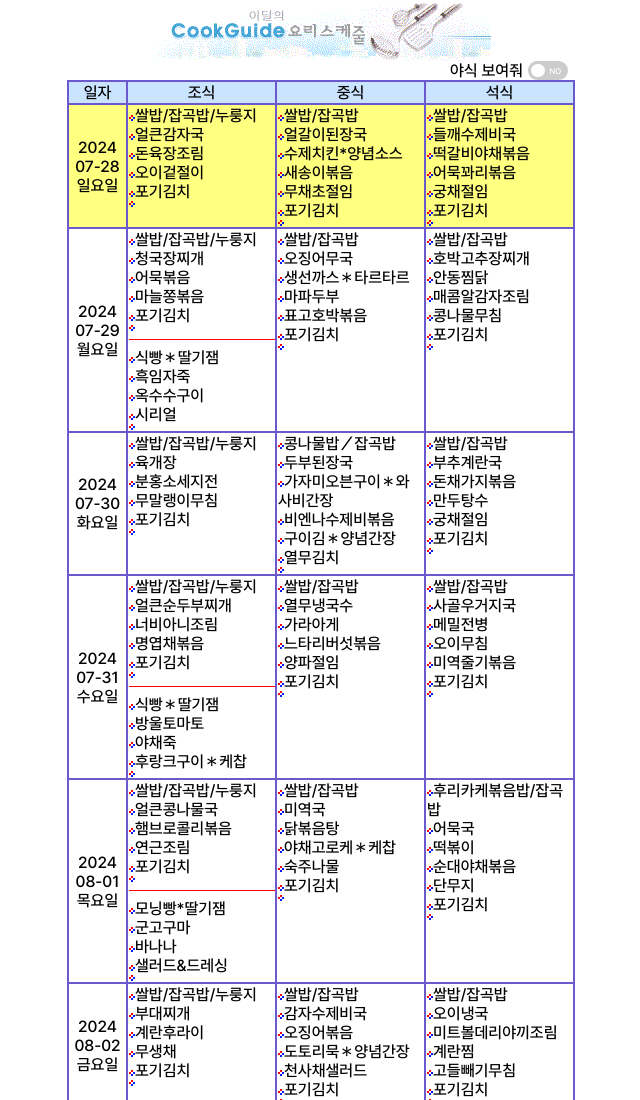
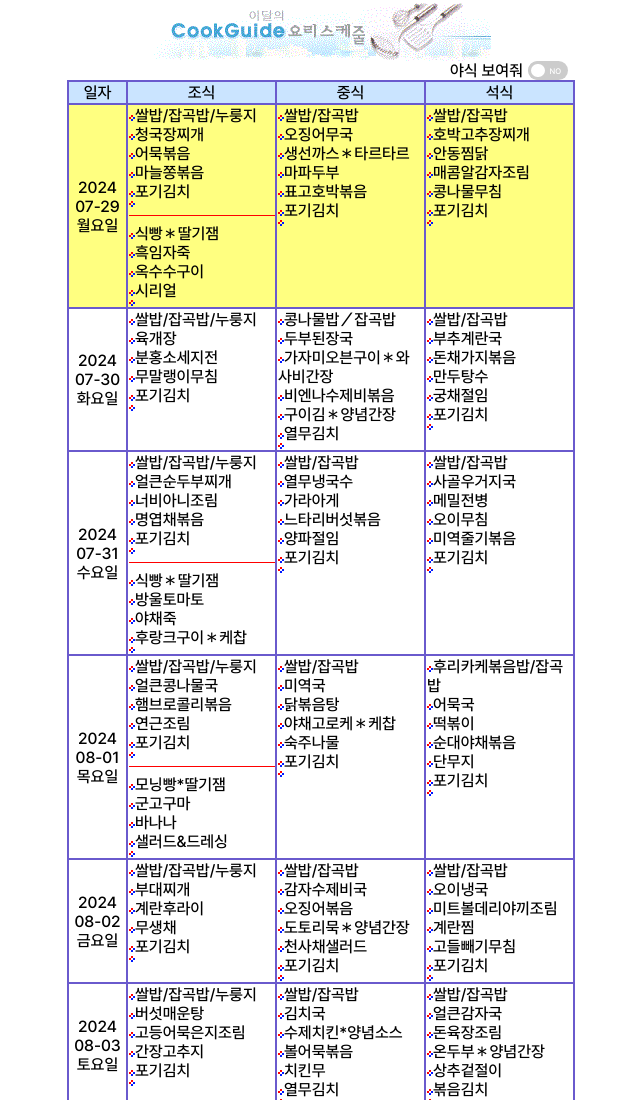
Before and after one commit to hsbap/hsbap.github.io, a plain HTML site: page index.html in a window 1280 px wide. Shown: the top 1100 px of the page, without its empty margins (319-959 px from the left). Drawn offline with Linux system fonts and the light colour scheme.

Commit message:
schedule update

```diff
--- a/index.html
+++ b/index.html
@@ -86,22 +86,6 @@ function send_form()
 				</tr>
 
 			    <tr height='20' valign='center' bgcolor=#FFFF80>
-			      <td height="22" align='center' valign="middle"
-				  style=''>
-				  2024<br>07-28<br>일요일</td>
-
-			      <td align='left' valign="top">
-<img src='/static/icon09.gif' width=6 height=6 border=0>쌀밥/잡곡밥/누룽지<BR><img src='/static/icon09.gif' width=6 height=6 border=0>얼큰감자국<BR><img src='/static/icon09.gif' width=6 height=6 border=0>돈육장조림<BR><img src='/static/icon09.gif' width=6 height=6 border=0>오이겉절이<BR><img src='/static/icon09.gif' width=6 height=6 border=0>포기김치<BR><img src='/static/icon09.gif' width=6 height=6 border=0>
-</td><td align='left' valign="top" >
-<img src='/static/icon09.gif' width=6 height=6 border=0>쌀밥/잡곡밥<BR><img src='/static/icon09.gif' width=6 height=6 border=0>얼갈이된장국<BR><img src='/static/icon09.gif' width=6 height=6 border=0>수제치킨*양념소스<BR><img src='/static/icon09.gif' width=6 height=6 border=0>새송이볶음<BR><img src='/static/icon09.gif' width=6 height=6 border=0>무채초절임<BR><img src='/static/icon09.gif' width=6 height=6 border=0>포기김치<BR><img src='/static/icon09.gif' width=6 height=6 border=0>
-</td>
-<td align='left' valign="top"> <img src='/static/icon09.gif' width=6 height=6 border=0>쌀밥/잡곡밥<BR><img src='/static/icon09.gif' width=6 height=6 border=0>들깨수제비국<BR><img src='/static/icon09.gif' width=6 height=6 border=0>떡갈비야채볶음<BR><img src='/static/icon09.gif' width=6 height=6 border=0>어묵꽈리볶음<BR><img src='/static/icon09.gif' width=6 height=6 border=0>궁채절임<BR><img src='/static/icon09.gif' width=6 height=6 border=0>포기김치<BR><img src='/static/icon09.gif' width=6 height=6 border=0>
-</td><td align='left' valign="top">
-<img src='/static/icon09.gif' width=6 height=6 border=0>쌀밥/잡곡밥<BR><img src='/static/icon09.gif' width=6 height=6 border=0>오징어무국<BR><img src='/static/icon09.gif' width=6 height=6 border=0>생선까스＊타르타르<BR><img src='/static/icon09.gif' width=6 height=6 border=0>마파두부<BR><img src='/static/icon09.gif' width=6 height=6 border=0>표고호박볶음<BR><img src='/static/icon09.gif' width=6 height=6 border=0>포기김치<BR><img src='/static/icon09.gif' width=6 height=6 border=0>
-</td>
-
-
-			    <tr height='20' valign='center' bgcolor=#FFFFFF>
 			      <td height="22" align='center' valign="middle"
 				  style=''>
 				  2024<br>07-29<br>월요일</td>
```
